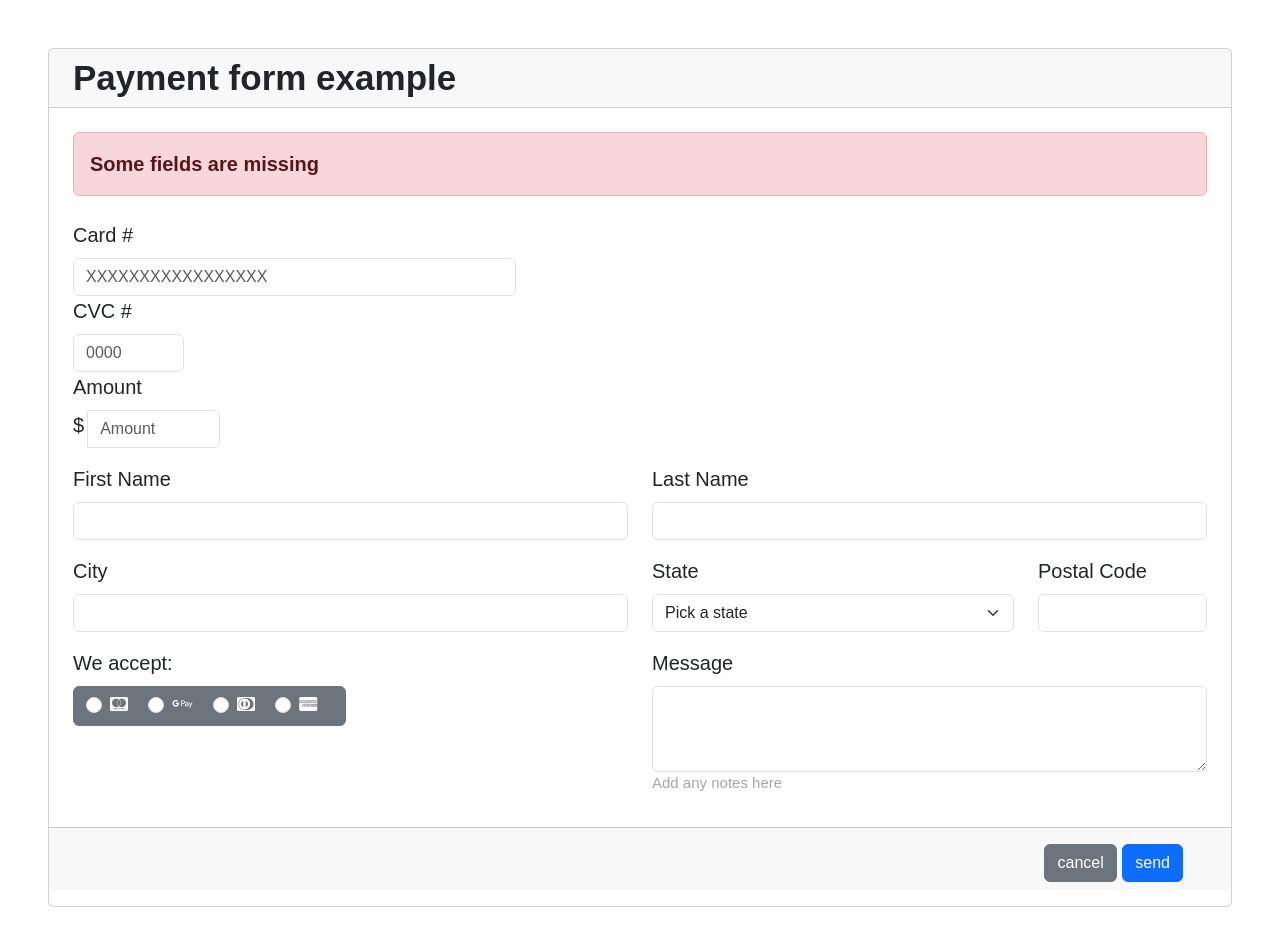
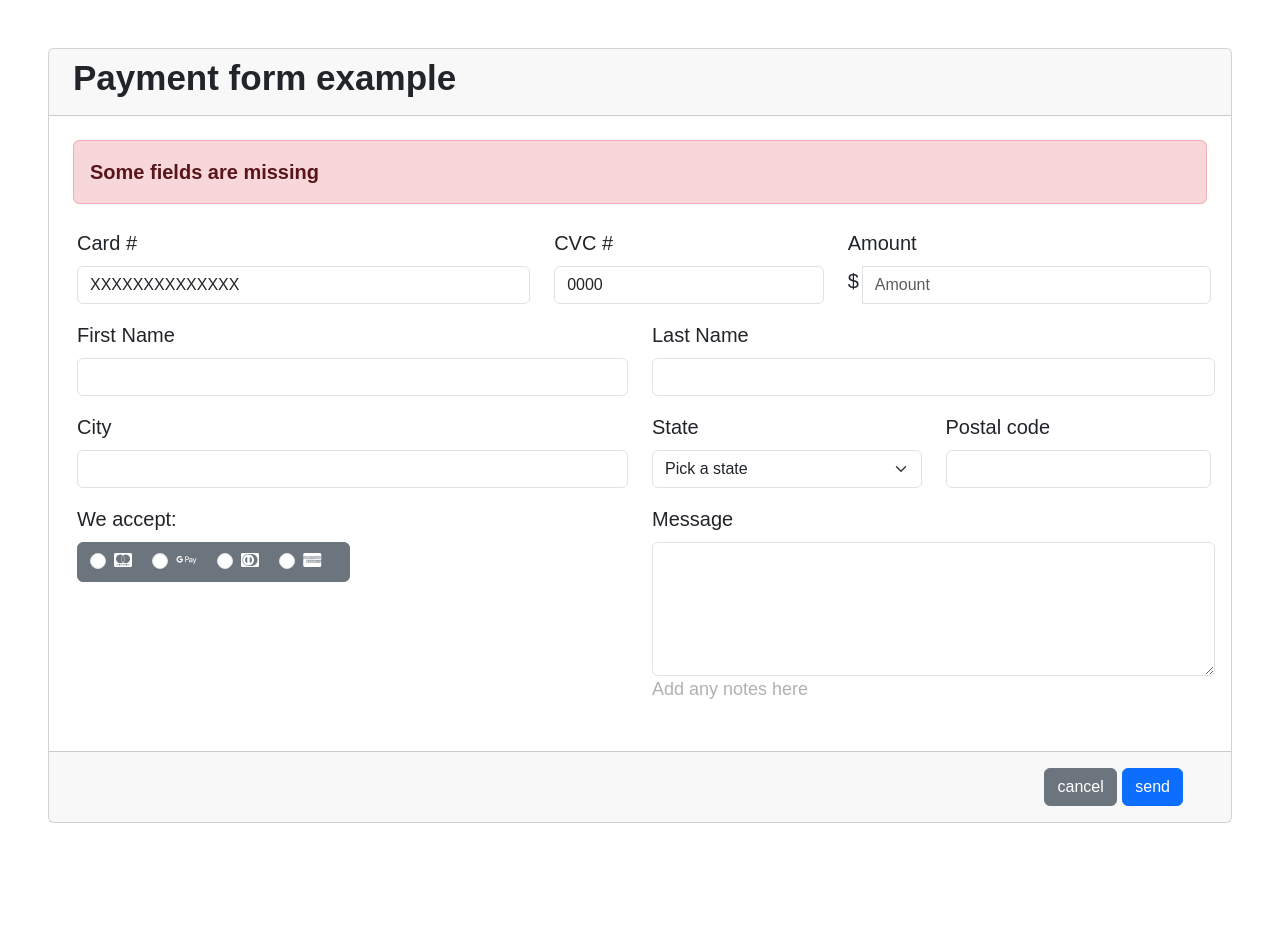
Before and after one commit to 4GeeksAcademy/Crea-un-form-HTML5, a plain HTML site: page index.html in a window 1280 px wide. After the commit the page ends 871 px from the top, so only its background shows below. Drawn offline with nearby package versions, Linux system fonts and the light colour scheme.

Commit message:
Form HTML5

```diff
--- a/index.html
+++ b/index.html
@@ -14,144 +14,123 @@
 
 <body>
 
+  <div class="card m-5">
 
-
-  <div class="card m-5">
-    <h5 class="card-header ps-4"> <strong>Payment form example</strong></h5>
-    <div class="alert alert-danger m-4" role="alert">
-      <strong>Some fields are missing</strong>
+    <div class="card-header ps-4">
+      <h5> <strong>Payment form example</strong></h5>
     </div>
 
+    <div class="card-body">
+      <div class="alert alert-danger m-2 mb-4" role="alert">
+        <strong>Some fields are missing</strong>
+      </div>
 
+      <div class="row mb-3 gx-4">
 
+        <div class="col-md-5 ps-4 ">
+          <label for="validationCard" class="form-label">Card #</label>
+          <input type="text" class="form-control" id="vvalidationCard" value="XXXXXXXXXXXXXX" required>
+        </div>
+        <div class="col-md-3">
+          <label for="validationCVC" class="form-label">CVC #</label>
+          <input type="text" class="form-control" id="validationCVC" value="0000" required>
+        </div>
+        <div class="col-md-4 pe-3">
+          <label for="validationAmount" class="form-label">Amount</label>
+          <div class="input-group has-validation">
+            <span class="me-1">$</span>
+            <input type="text" class="form-control" id="inputAmount" placeholder="Amount">
+          </div>
+        </div>
+      </div>
 
-    <form class="row">
-      <div class="row ">
-        <div class="container flex-column">
-          <div class="col-md-5 m-0 px-3 ps-4">
-            <label for="inputcard#" class="form-label">Card #</label>
-            <input type="text" class="form-control" id="inputAddress" placeholder="XXXXXXXXXXXXXXXXX">
+      <div class="row mb-3 gx-4">
 
+        <div class="col-md-6 ps-4 ">
+          <label for="validationCard" class="form-label">First Name</label>
+          <input type="text" class="form-control" id="vvalidationCard" value="" required>
+        </div>
 
-            <div class="col-md-3">
-              <label for="inputCVC#" class="form-label">CVC #</label>
-              <input type="text" class="form-control" id="inputAddress" placeholder="0000">
+        <div class="col-md-6">
+          <label for="validationCVC" class="form-label">Last Name</label>
+          <input type="text" class="form-control" id="validationCVC" value="" required>
+        </div>
+      </div>
+
+      <div class="row mb-3 gx-4">
+
+        <div class="col-md-6 ps-4 ">
+          <label for="validationCard" class="form-label">City</label>
+          <input type="text" class="form-control" id="vvalidationCard" value="" required>
+        </div>
+        <div class="col-md-3">
+          <label for="validationDefault04" class="form-label">State</label>
+          <select class="form-select" id="validationDefault04" required>
+            <option selected disabled value="">Pick a state</option>
+            <option>...</option>
+          </select>
+        </div>
+        <div class="col-md-3 pe-3">
+          <label for="validationCard" class="form-label">Postal code</label>
+          <input type="text" class="form-control" id="vvalidationCard" value="" required>
+        </div>
+      </div>
+
+      <div class="row mb-3 gx-4">
+
+        <div class="col-md-6 ps-4 ">
+          <label for="validationCard" class="form-label">We accept:</label>
+          <br>
+          <button type="button" class="btn btn-secondary " data-bs-container="body" data-bs-toggle="popover"
+            data-bs-content="Top popover" data-bs-placement="top">
+
+            <div class="form-check form-check-inline">
+              <input class="form-check-input" type="radio" name="inlineRadioOptions" id="inlineRadio1" value="option1">
+              <label class="form-check-label" for="inlineRadio1"><i class="fa-brands fa-cc-mastercard"></i></label>
+            </div>
+            <div class="form-check form-check-inline">
+              <input class="form-check-input" type="radio" name="inlineRadioOptions" id="inlineRadio2" value="option2">
+              <label class="form-check-label" for="inlineRadio2"><i class="fa-brands fa-google-pay"></i></label>
+            </div>
+            <div class="form-check form-check-inline">
+              <input class="form-check-input" type="radio" name="inlineRadioOptions" id="inlineRadio3" value="option3">
+              <label class="form-check-label" for="inlineRadio3"><i class="fa-brands fa-cc-diners-club"></i></label>
+            </div>
+            <div class="form-check form-check-inline">
+              <input class="form-check-input" type="radio" name="inlineRadioOptions" id="inlineRadio4" value="option4">
+              <label class="form-check-label" for="inlineRadio4"><i class="fa-brands fa-cc-amex"></i></label>
             </div>
 
-            <div class="col-md-4">
-              <label for="inputAmount" class="form-label">Amount</label>
-              <div class="input-group-mb-3">
-                <div class="input-group mb-3">
-                  <span class="me-1">$</span>
-                  <input type="text" class="form-control" id="inputAmount" placeholder="Amount">
-                </div>
-              </div>
-            </div>
-          </div>
+        </div>
+
+        <div class="col-md-6">
+          <label for="validationCVC" class="form-label">Message</label>
+          <textarea class="form-control" id="exampleFormControlTextarea1" rows="5"></textarea>
+          <p>Add any notes here</p>
+
         </div>
       </div>
 
 
 
 
-      <div class="container flex-column mb-3 ">
-        <div class="row px-4">
-          <div class="col-md-6">
-            <label for="inputAddress" class="form-label">First Name</label>
-            <input type="text" class="form-control" id="inputAddress" placeholder=" ">
-          </div>
-
-          <div class="col-md-6">
-            <label for="inputAddress" class="form-label">Last Name</label>
-            <input type="text" class="form-control" id="inputAddress" placeholder=" ">
-          </div>
-        </div>
-      </div>
-
-
-
-      <div class="container flex-column mb-3">
-        <div class="row px-4">
-          <div class="col-md-6">
-            <label for="inputCity" class="form-label">City</label>
-            <input type="text" class="form-control" id="inputCity">
-          </div>
-          <div class="col-md-4">
-            <label for="inputState" class="form-label">State</label>
-            <select id="inputState" class="form-select">
-              <option selected>Pick a state</option>
-              <option>...</option>
-            </select>
-          </div>
-          <div class="col-md-2">
-            <label for="inputZip" class="form-label">Postal Code</label>
-            <input type="text" class="form-control" id="inputZip">
-          </div>
-        </div>
-      </div>
-
-
-
-
-      <div class="container flex-column mb-3">
-        <div class="row px-4">
-          <div class="col-md-6 ">
-            <label for="inputAddress" class="form-label">We accept:</label>
-            <br>
-            <button type="button" class="btn btn-secondary " data-bs-container="body" data-bs-toggle="popover"
-              data-bs-content="Top popover" data-bs-placement="top">
-
-
-              <div class="form-check form-check-inline">
-                <input class="form-check-input" type="radio" name="inlineRadioOptions" id="inlineRadio1"
-                  value="option1">
-                <label class="form-check-label" for="inlineRadio1"><i class="fa-brands fa-cc-mastercard"></i></label>
-              </div>
-              <div class="form-check form-check-inline">
-                <input class="form-check-input" type="radio" name="inlineRadioOptions" id="inlineRadio2"
-                  value="option2">
-                <label class="form-check-label" for="inlineRadio2"><i class="fa-brands fa-google-pay"></i></label>
-              </div>
-              <div class="form-check form-check-inline">
-                <input class="form-check-input" type="radio" name="inlineRadioOptions" id="inlineRadio3"
-                  value="option3">
-                <label class="form-check-label" for="inlineRadio3"><i class="fa-brands fa-cc-diners-club"></i></label>
-              </div>
-              <div class="form-check form-check-inline">
-                <input class="form-check-input" type="radio" name="inlineRadioOptions" id="inlineRadio4"
-                  value="option4">
-                <label class="form-check-label" for="inlineRadio4"><i class="fa-brands fa-cc-amex"></i></label>
-              </div>
-
-          </div>
-
-          <div class="col-md-6 mb-3">
-            <div class="flex-column align-items-end pe-10">
-              <label for="exampleFormControlTextarea1" class="form-label">Message</label>
-              <textarea class="form-control" id="exampleFormControlTextarea1" rows="3"></textarea>
-              <p>Add any notes here</p>
-            </div>
-          </div>
-        </div>
-
-    </form>
+    </div>
 
     <div class="card-footer">
-      <div class="col flex-column m-2 align-items-end text-end pe-4 mb-0">
+      <div class="col flex-column m-2 align-items-end text-end pe-4 mb-2">
         <button type="button" class="btn btn-secondary">cancel</button>
         <button type="button" class="btn btn-primary">send</button>
-
       </div>
     </div>
-  </div>
-  </div>
-
   </div>
 
 
 
 
-  </div>
+
+
+
+
 
 
 
@@ -181,8 +160,8 @@
     }
 
     p {
-      color: rgb(168, 166, 166);
-      font-size: 15px;
+      color: rgb(178, 177, 177);
+      font-size: 18px;
     }
   </style>
 
```
